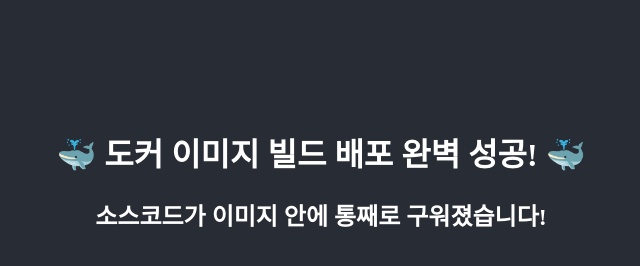
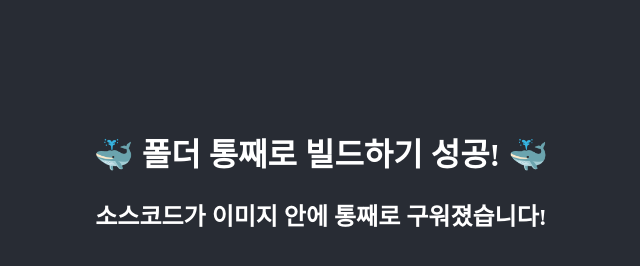
Before and after one commit to mino0070928-cmd/test, a plain HTML site: page src/index.html in a window 1280 px wide. Shown: the whole page, without its empty margins (319-959 px from the left). Drawn offline with Linux system fonts and the light colour scheme.

Commit message:
Update index.html

```diff
--- a/src/index.html
+++ b/src/index.html
@@ -2,7 +2,7 @@
 <html>
 <head><meta charset="UTF-8"><title>CI/CD 테스트</title></head>
 <body style="background-color: #282c34; color: white; text-align: center; padding-top: 100px;">
-    <h1>🐳 도커 이미지 빌드 배포 완벽 성공! 🐳</h1>
+    <h1>🐳 폴더 통째로 빌드하기 성공! 🐳</h1>
     <h2>소스코드가 이미지 안에 통째로 구워졌습니다!</h2>
 </body>
 </html>
```
